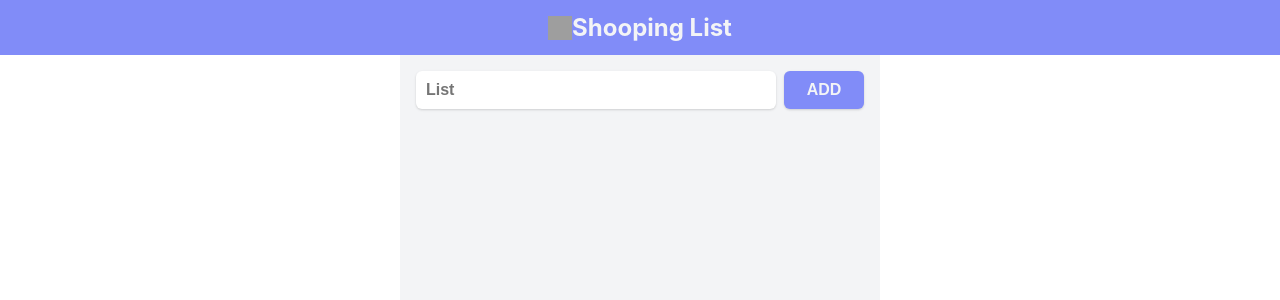
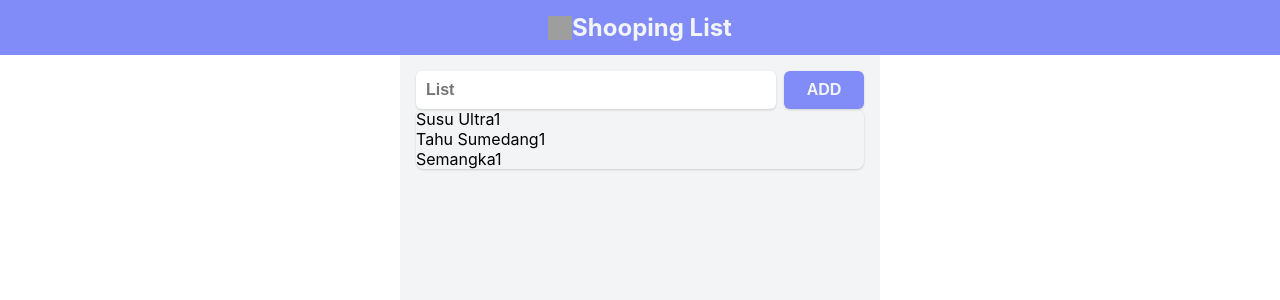
Before and after one commit to MRSA-ID/counter-starter-react, a React (Create React App) app: page / in a window 1280 px wide. Shown: the top 300 px of the page. Built offline with nearby package versions, Linux system fonts and the light colour scheme; grey boxes are pictures that could not be loaded.

Commit message:
add: create todos state and todos divs

```diff
--- a/src/App.css
+++ b/src/App.css
@@ -64,3 +64,15 @@
   -ms-border-radius: 6px;
   -o-border-radius: 6px;
 }
+
+.todos {
+  box-shadow: var(--main-box-shadow);
+  overflow-x: hidden;
+  overflow-y: auto;
+  border-radius: 8px;
+  max-height: 640px;
+  -webkit-border-radius: 8px;
+  -moz-border-radius: 8px;
+  -ms-border-radius: 8px;
+  -o-border-radius: 8px;
+}
--- a/src/App.js
+++ b/src/App.js
@@ -3,8 +3,12 @@ import './App.css'
 import ShopingIcon from './assets/shopping-icon.svg'
 function App() {
   const [value, setValue] = useState('')
+  const [todos, setTodos] = useState([
+    {title: 'Susu Ultra', count: 1},
+    {title: 'Tahu Sumedang', count: 1},
+    {title: 'Semangka', count: 1},
+  ])
 
-  console.log(value)
 
   return (
     <>
@@ -24,6 +28,20 @@ function App() {
             />
           <button className='add-button' type='submit'>add</button>
         </form>
+        {todos.length > 0 ? (
+          <div className='todos'>
+            {todos.map((todo, i) => {
+              return (
+                <div key={i}>
+                  {todo.title}
+                  {todo.count}
+                </div>
+              )
+            })}
+          </div>
+        ):(
+          <div>Kosong</div>
+        )}
       </section>
     </>
   );
```
